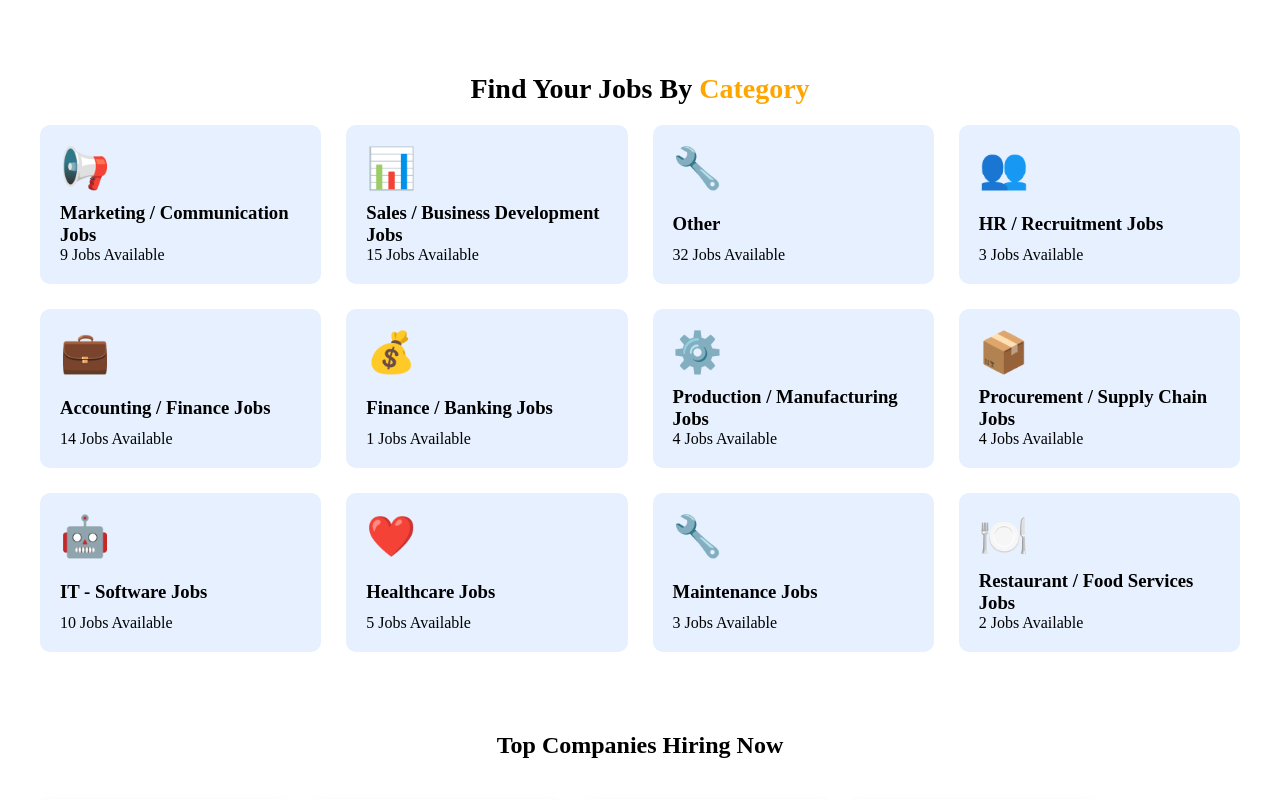
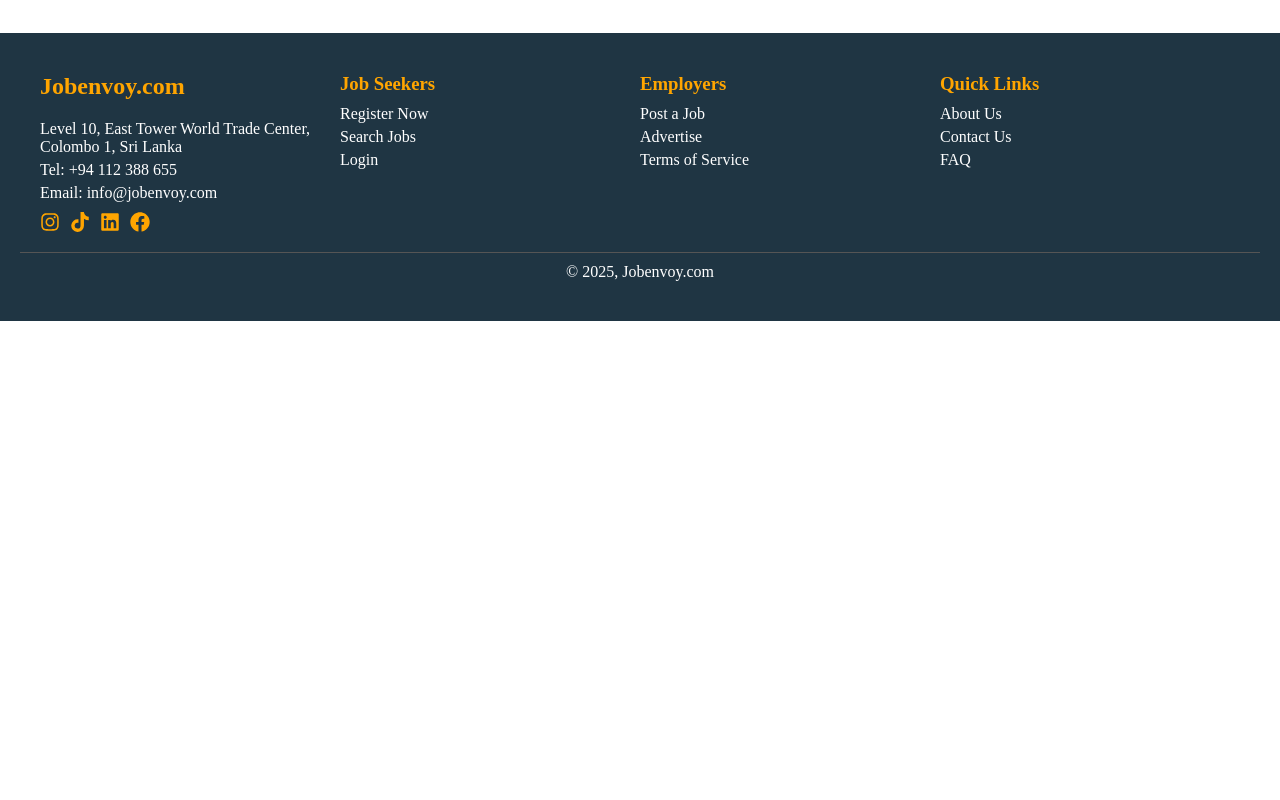
Before and after one commit to Jarshan/Job-Portal-Faite, a React (Vite) app: page /recruiter in a window 1280 px wide. Shown: the part 800-1600 px from the top of the page. After the commit the page ends 1121 px from the top, so only its background shows below. Built offline with nearby package versions, Linux system fonts and the light colour scheme.

Commit message:
Recruiter Update

```diff
--- a/src/App.jsx
+++ b/src/App.jsx
@@ -1,3 +1,58 @@
+
+
+// import React from 'react';
+// import { BrowserRouter as Router, Routes, Route, useLocation } from "react-router-dom";
+// import Navbar from './components/Navbar';
+// import Hero from './components/Hero';
+// import CandidateForm from './components/CandidateForm';
+// import RecruiterDashboard from './components/RecruiterDashboard';
+// import SignUp from './components/Signup';
+// import Login from './components/Login';
+// import Footer from './components/Footer';
+// import JobCategory from './components/JobCategory';
+// import CompanySection from './components/CompaniesSection';
+
+// import EmployerLoginPage from './pages/Employer/EmployerLoginPage';
+
+// const Layout = ({ children }) => {
+//   const location = useLocation();
+//   const isAuthPage = location.pathname === "/signup" || location.pathname === "/login";
+//   const isEmployerLogin = location.pathname === "/employer-login";
+
+
+//   return (
+//     <div>
+//       <Navbar /> {/* ✅ Navbar is always visible */}
+
+//       {/* ✅ Employer Login page should ONLY show EmployerLogin */}
+//       <div>{children}</div>
+
+//       {!isAuthPage && !isEmployerLogin && <JobCategory />}
+//       {!isAuthPage && !isEmployerLogin  && <CompanySection />}
+
+//        <Footer />
+//     </div>
+//   );
+// };
+
+// const App = () => {
+//   return (
+//     <Router>
+//       <Layout>
+//         <Routes>
+//           <Route path="/" element={<Hero />} />
+//           <Route path="/candidate" element={<CandidateForm />} />
+//           <Route path="/recruiter" element={<RecruiterDashboard />} />
+//           <Route path="/signup" element={<SignUp />} />
+//           <Route path="/login" element={<Login />} />
+//           <Route path="/employer-login" element={<EmployerLoginPage />} />
+//         </Routes>
+//       </Layout>
+//     </Router>
+//   );
+// };
+
+// export default App;
 
 
 import React from 'react';
@@ -11,26 +66,25 @@ import Login from './components/Login';
 import Footer from './components/Footer';
 import JobCategory from './components/JobCategory';
 import CompanySection from './components/CompaniesSection';
-
 import EmployerLoginPage from './pages/Employer/EmployerLoginPage';
 
 const Layout = ({ children }) => {
   const location = useLocation();
   const isAuthPage = location.pathname === "/signup" || location.pathname === "/login";
   const isEmployerLogin = location.pathname === "/employer-login";
-
+  const isRecruiterPage = location.pathname === "/recruiter"; // ✅ Hide JobCategory & CompanySection here
 
   return (
     <div>
-      <Navbar /> {/* ✅ Navbar is always visible */}
+      <Navbar /> {/* ✅ Navbar stays on all pages */}
 
-      {/* ✅ Employer Login page should ONLY show EmployerLogin */}
       <div>{children}</div>
 
-      {!isAuthPage && !isEmployerLogin && <JobCategory />}
-      {!isAuthPage && !isEmployerLogin  && <CompanySection />}
+      {/* ✅ Hide JobCategory & CompanySection ONLY on /recruiter */}
+      {!isAuthPage && !isEmployerLogin && !isRecruiterPage && <JobCategory />}
+      {!isAuthPage && !isEmployerLogin && !isRecruiterPage && <CompanySection />}
 
-       <Footer />
+      <Footer /> {/* ✅ Footer stays on all pages */}
     </div>
   );
 };
--- a/src/components/EmployerLogin.jsx
+++ b/src/components/EmployerLogin.jsx
@@ -1,5 +1,10 @@
+
+
+
 // import React, { useState } from "react";
 // import "../styles/EmployerLogin.css";
+// import { Link } from "react-router-dom";
+
 
 // const EmployerLogin = () => {
 //   const [email, setEmail] = useState("");
@@ -17,46 +22,67 @@
 //   };
 
 //   return (
-//     <div className="employer-login">
-//       <h2>Employer Login</h2>
-//       <form onSubmit={handleLogin}>
-//         <input
-//           type="email"
-//           placeholder="Enter registered email ID"
-//           value={email}
-//           onChange={(e) => setEmail(e.target.value)}
-//         />
-//         <input
-//           type="password"
-//           placeholder="Enter password"
-//           value={password}
-//           onChange={(e) => setPassword(e.target.value)}
-//         />
-//         {error && <p className="error">{error}</p>}
-//         <button type="submit">Log in</button>
-//       </form>
-//       <p>
-//         <a href="/forgot-password">Forgot password?</a>
-//       </p>
-//       <p>
-//         Don't have an account? <a href="/create-account">Create one</a>
-//       </p>
+
+
+//     <div className="employer-login-container">
+
+
+
+//       <div className="welcome-section">
+//           <h2>Select the Perfect Candidate for Your Business</h2>
+//           <p>To Choose Right Jobs.</p>
+//           <button className="post-job-btn">+ Post Jobs</button>
+//           <Link to="/recruiter"><button className="post-job-btn">Search Candidates</button></Link>
+//         </div>
+
+
+
+
+//         <div className="employer-login">
+
+//         <h2>Employer Login</h2>
+//         <form onSubmit={handleLogin}>
+//           <input
+//             type="email"
+//             placeholder="Enter registered email ID"
+//             value={email}
+//             onChange={(e) => setEmail(e.target.value)}
+//           />
+//           <input
+//             type="password"
+//             placeholder="Enter password"
+//             value={password}
+//             onChange={(e) => setPassword(e.target.value)}
+//           />
+//           {error && <p className="error">{error}</p>}
+//           <button type="submit">Log in</button>
+//         </form>
+//         <p>
+//           <a href="/forgot-password">Forgot password?</a>
+//         </p>
+//         <p>
+//           Don't have an account? <a href="/create-account">Create one</a>
+//         </p>
+//       </div>
 //     </div>
 //   );
+
+
+
+
 // };
 
 // export default EmployerLogin;
 
-
 import React, { useState } from "react";
 import "../styles/EmployerLogin.css";
-import { Link } from "react-router-dom";
-
+import { useNavigate } from "react-router-dom";
 
 const EmployerLogin = () => {
   const [email, setEmail] = useState("");
   const [password, setPassword] = useState("");
   const [error, setError] = useState("");
+  const navigate = useNavigate(); // ✅ Use navigate for redirection
 
   const handleLogin = (e) => {
     e.preventDefault();
@@ -69,24 +95,15 @@ const EmployerLogin = () => {
   };
 
   return (
-
-
     <div className="employer-login-container">
-
-
-
       <div className="welcome-section">
         <h2>Select the Perfect Candidate for Your Business</h2>
         <p>To Choose Right Jobs.</p>
         <button className="post-job-btn">+ Post Jobs</button>
-          <Link to="/recruiter"><button className="post-job-btn">Search Candidates</button></Link>
+        <button className="post-job-btn" onClick={() => navigate("/recruiter")}>Search Candidates</button> {/* ✅ Navigate to recruiter */}
       </div>
 
-
-
-
       <div className="employer-login">
-
         <h2>Employer Login</h2>
         <form onSubmit={handleLogin}>
           <input
@@ -113,10 +130,6 @@ const EmployerLogin = () => {
       </div>
     </div>
   );
-
-
-
-
 };
 
 export default EmployerLogin;
```
Also changed, not shown: src/components/RecruiterDashboard.jsx (+128 -0 lines). Lines whose indentation alone changed are shown as unchanged.
